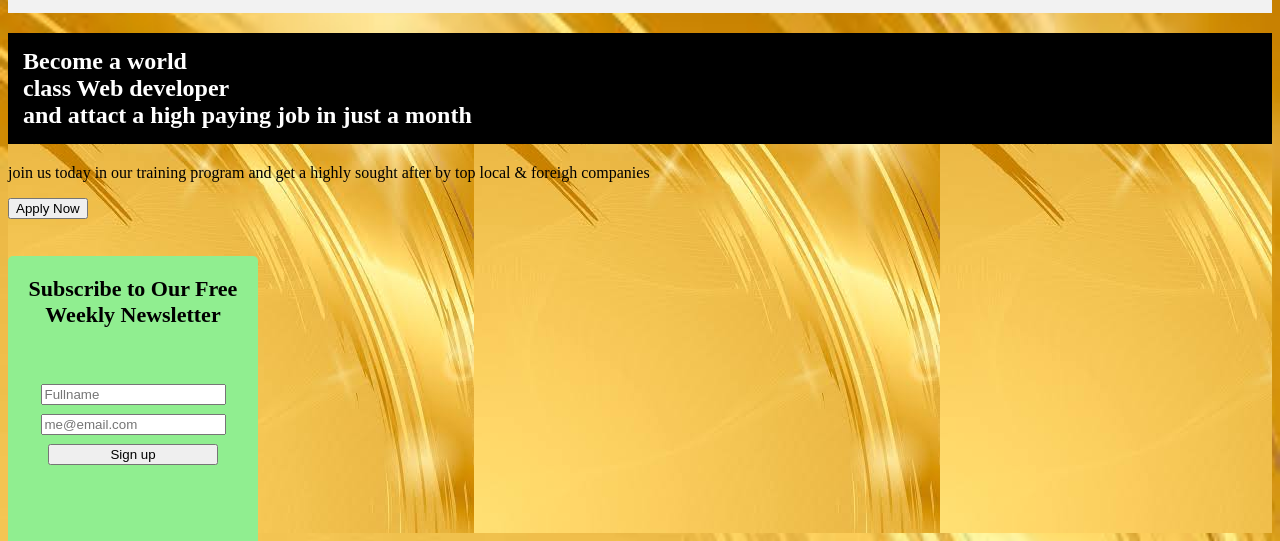
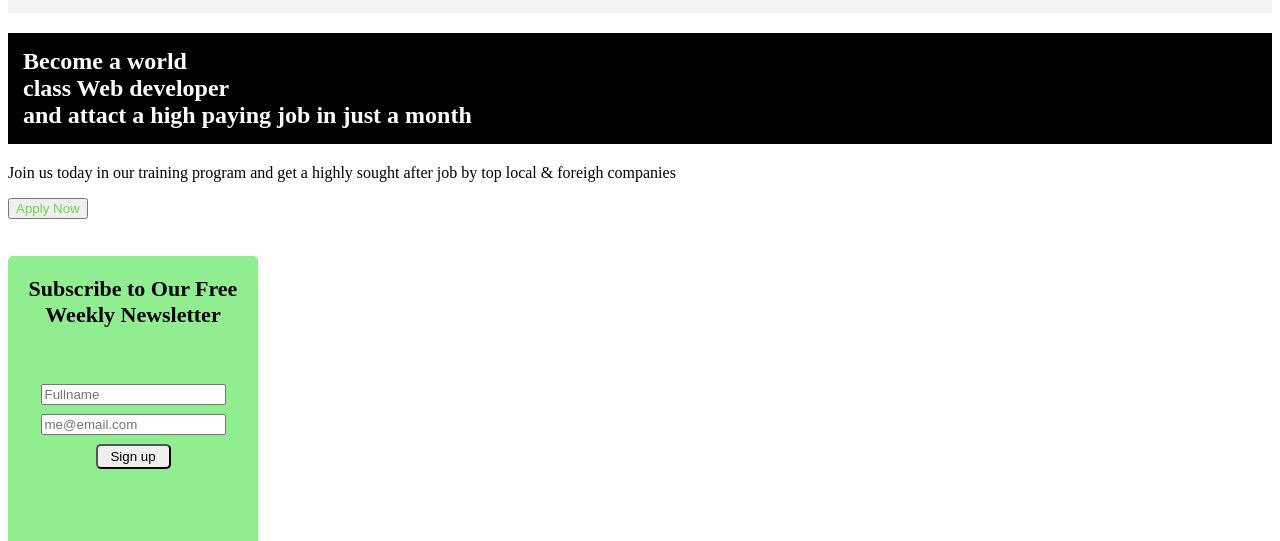
Before and after one commit to Ryjen1/webpage, a plain HTML site: page index.html in a window 1280 px wide. Shown: the part 95-636 px from the top of the page. Drawn offline with Linux system fonts and the light colour scheme.

Commit message:
sec changes

```diff
--- a/index.css
+++ b/index.css
@@ -11,7 +11,6 @@ section{
     height: 500px;
     background:white;
     margin: 0px;
-    background-image: url(/image/img.jpg.jpeg);
 }
 .box{
     width: 100%;
@@ -48,7 +47,6 @@ h5{
     padding: 20px;
 }
 body{
-    background-image: url(/image/img.jpg.jpeg);
     background-repeat: no-repeat;
 
     justify-content: center;
@@ -81,10 +79,15 @@ a{
 
 }
 .ul2 a:hover{
+    background-color: white;
+}
+.apply a:hover{
     background-color: #6fd649;
 }
 .sub{
-    width: 170px;
+    width: 75px;
+    height: 25px;
+    border-radius: 5px;
 }
 span{
     color: #6fd649;
@@ -94,6 +97,8 @@ span{
     background: #6fd649;
     width: 100%;
     height: 50px;
+    margin: 0%;
+    padding: 0%;
 }
 .lp{
     color: white;
--- a/index.html
+++ b/index.html
@@ -23,10 +23,10 @@
     <section>
     <div class="box">
         <h1>Become a world<br> class Web developer<br> and attact a high paying job in just a month</h1>
-<p>join us today in our training program and get a highly sought after by top local & foreigh companies</p>
+<p>Join us today in our training program and get a highly sought after job by top local & foreigh companies</p>
     </div>
     <div class="apply">
-        <button type="onclick">Apply Now</button>
+        <button type="onclick" class="apply"><a href="w"> Apply Now </a></button>
     </div>
     <form class="formx">
         <div class="formbox">
```
